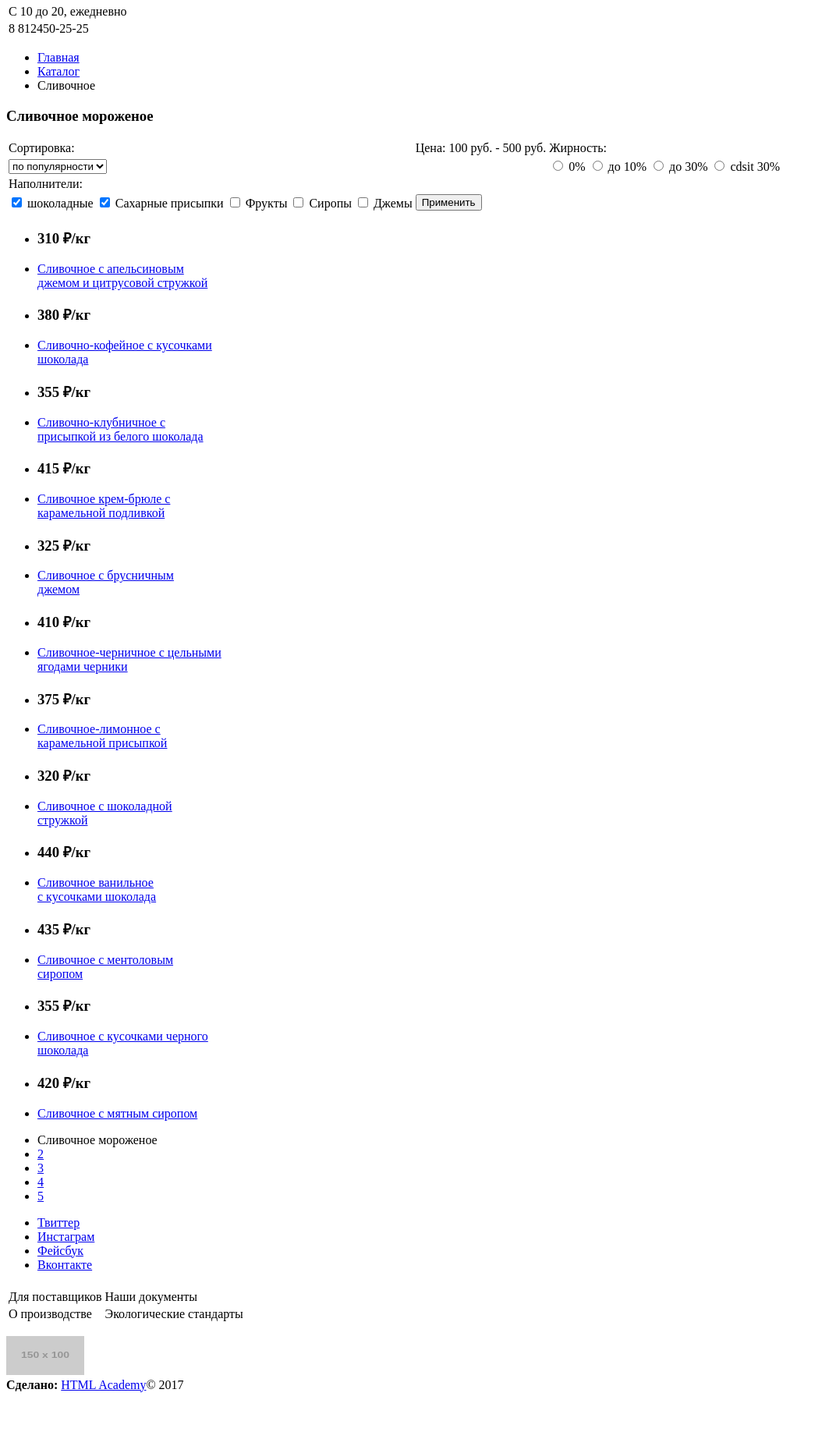
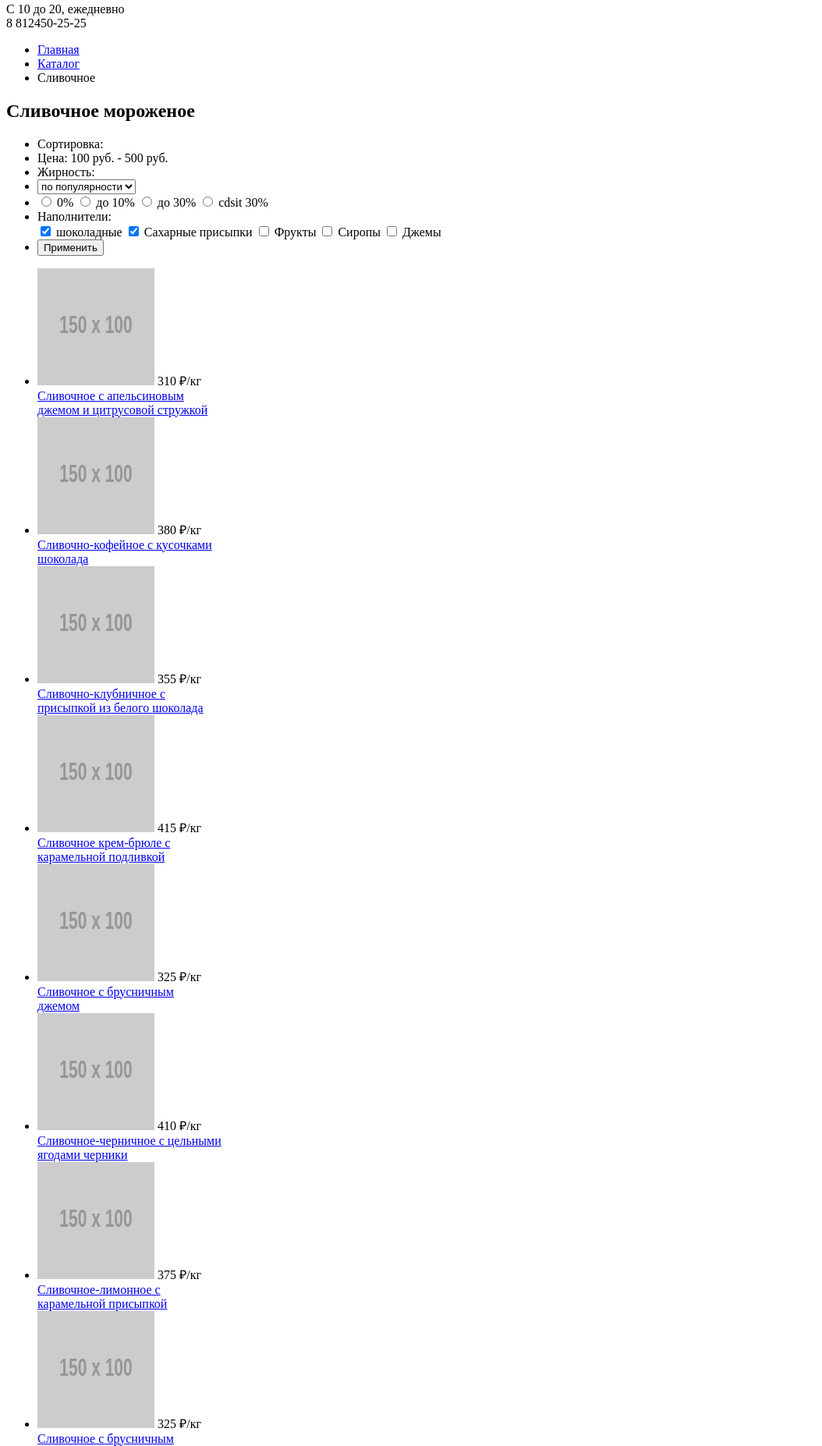
Before and after one commit to NORDMEN/179468-gllacy, a plain HTML site: page catalog.html in a window 1280 px wide. Shown: the part 233-2087 px from the top of the page at 78% size, without its empty margins (0-1054 px from the left). Before the commit the page ends 2034 px from the top, so only its background shows below. Drawn offline with Linux system fonts and the light colour scheme; placeholder pictures from the web are drawn by us.

Commit message:
Правки разметки
Устранил замечания

```diff
--- a/catalog.html
+++ b/catalog.html
@@ -24,37 +24,29 @@
             <li><span class="login">Вход</span></li>
             <li><span class="basket">Корзина</span></li>
           </ul>
-            <table>
-              <tr>
-                <td>С 10 до 20, ежедневно</td>
-              </tr>
-              <tr>
-                <td>8 812450-25-25</td>
-              </tr>
-            </table>
+          <p>С 10 до 20, ежедневно<br>8 812450-25-25</p>
       </nav>
     </header>
       <main class="container">
-          <header class="item-navigation">
+        <section class="item-navigation">
           <ul class="navi">
             <li><a href="index.html" title="Главная">Главная</a></li>
             <li><a href="catalog.html" title="Каталог">Каталог</a></li>
             <li>Сливочное</li>
           </ul>
-          <h3>Сливочное мороженое</h3>
+          <div class="selection">
+              <h2>Сливочное мороженое</h2>
               <form action="#" method="post">
-            <table class="catalogtable">
-              <tr>
-                <td>Сортировка:</td>
-                <td>Цена: 100 руб. - 500 руб.</td>
-                <td>Жирность:</td>
-              </tr>
-              <tr class="cloud">
-                  <td><select name="tech">
+                <ul>
+                  <li>Сортировка:</li>
+                  <li>Цена: 100 руб. - 500 руб.</li>
+                  <li>Жирность:</li>
+                  <li><!--ползунок-->
+                    <select name="tech">
                       <option>по популярности</option>
-                      </select></td>
-                  <td><!--ползунок--></td>
-                  <td>
+                    </select>
+                  </li>
+                  <li>
                     <label>
                       <input type="radio" name="question-one" value="a"> 0%
                     </label>
@@ -67,89 +59,91 @@
                     <label>
                       <input type="radio" name="question-one" value="d"> cdsit 30%
                     </label>
-                  </td>
-              </tr>
-              <tr>
-                <td>Наполнители:</td>
-              </tr>
-              <tr>
-                <td>
+                  </li>
+                  <li>Наполнители:<br>
                     <input type="checkbox" name="shoko" id="shoko" checked>
                       <label for="shoko">шоколадные</label>
                     <input type="checkbox" name="sugar" id="sugar" checked>
-                    <label for="shugar">Сахарные присыпки</label>
+                      <label for="sugar">Сахарные присыпки</label>
                     <input type="checkbox" name="fruit" id="fruit">
                       <label for="fruit">Фрукты</label>
                     <input type="checkbox" name="syrop" id="syrop">
                       <label for="syrop">Сиропы</label>
                     <input type="checkbox" name="jam" id="jam">
                       <label for="jam">Джемы</label>
-                </td>
-              <td><input type="submit" value="Применить"></td>
-              </tr>
-            </table>
+                  </li>
+                  <li><input type="submit" value="Применить"></li>
+                </ul>
               </form>
-          </header>
+            </div>
+        </section>
         <section class="items">
           <ul>
-            <li><h3>310 ₽/кг</h3></li>
-            <li><a href="#">Сливочное с апельсиновым<br>джемом и цитрусовой стружкой</a></li>
-            <!--фоновая картинка и картинка "хит"-->
-          </ul>
-          <ul>
-            <li><h3>380 ₽/кг</h3></li>
-            <li><a href="#">Сливочно-кофейное с кусочками<br>шоколада</a></li>
-            <!--фоновая картинка и картинка "хит"-->
-          </ul>
-          <ul>
-            <li><h3>355 ₽/кг</h3></li>
-            <li><a href="#">Сливочно-клубничное с<br>присыпкой из белого шоколада</a></li>
-            <!--фоновая картинка и картинка "хит"-->
-          </ul>
-          <ul>
-            <li><h3>415 ₽/кг</h3></li>
-            <li><a href="#">Сливочное крем-брюле с<br>карамельной подливкой</a></li>
-            <!--фоновая картинка и картинка "хит"-->
-          </ul>
-          <ul>
-            <li><h3>325 ₽/кг</h3></li>
-            <li><a href="#">Сливочное с брусничным<br>джемом</a></li>
-            <!--фоновая картинка и картинка "хит"-->
-            </ul>
-          <ul>
-            <li><h3>410 ₽/кг</h3></li>
-            <li><a href="#">Сливочное-черничное с цельными<br>ягодами черники</a></li>
-            <!--фоновая картинка и картинка "хит"-->
-          </ul>
-          <ul>
-            <li><h3>375 ₽/кг</h3></li>
-            <li><a href="#">Сливочное-лимонное с <br>карамельной присыпкой</a></li>
-            <!--фоновая картинка и картинка "хит"-->
-          </ul>
-          <ul>
-              <li><h3>320 ₽/кг</h3></li>
-              <li><a href="#">Сливочное с шоколадной<br>стружкой</a></li>
-              <!--фоновая картинка и картинка "хит"-->
-            </ul>
-            <ul>
-              <li><h3>440 ₽/кг</h3></li>
-              <li><a href="#">Сливочное ванильное<br>с кусочками шоколада</a></li>
-              <!--фоновая картинка и картинка "хит"-->
-            </ul>
-          <ul>
-            <li><h3>435 ₽/кг</h3></li>
-            <li><a href="#">Сливочное с ментоловым<br>сиропом</a></li>
-            <!--фоновая картинка и картинка "хит"-->
-          </ul>
-          <ul>
-            <li><h3>355 ₽/кг</h3></li>
-            <li><a href="#">Сливочное с кусочками черного<br>шоколада</a></li>
-            <!--фоновая картинка и картинка "хит"-->
-          </ul>
-          <ul>
-            <li><h3>420 ₽/кг</h3></li>
-            <li><a href="#">Сливочное с мятным сиропом</a></li>
-            <!--фоновая картинка и картинка "хит"-->
+            <li><img src="http://placehold.it/150x100" width="150" height="150" alt="C апельсиновым джемом">
+              <span class="price">310 ₽/кг</span><br>
+              <a href="#">Сливочное с апельсиновым<br>джемом и цитрусовой стружкой</a>
+              <!--кнопка при наведении-->
+            </li>
+            <li><img src="http://placehold.it/150x100" width="150" height="150" alt="Кофейное с кусочками шоколада">
+              <span class="price">380 ₽/кг</span><br>
+              <a href="#">Сливочно-кофейное с кусочками<br>шоколада</a>
+              <!--кнопка при наведении-->
+            </li>
+              <li><img src="http://placehold.it/150x100" width="150" height="150" alt="Клубничное">
+              <span class="price">355 ₽/кг</span><br>
+              <a href="#">Сливочно-клубничное с<br>присыпкой из белого шоколада</a>
+              <!--кнопка при наведении-->
+            </li>
+            <li><img src="http://placehold.it/150x100" width="150" height="150" alt="Крем-брюле">
+              <span class="price">415 ₽/кг</span><br>
+              <a href="#">Сливочное крем-брюле с<br>карамельной подливкой</a>
+              <!--кнопка при наведении-->
+            </li>
+            <li><img src="http://placehold.it/150x100" width="150" height="150" alt="С брусничным джемом">
+              <span class="price">325 ₽/кг</span><br>
+              <a href="#">Сливочное с брусничным<br>джемом</a>
+              <!--кнопка при наведении-->
+            </li>
+            <li><img src="http://placehold.it/150x100" width="150" height="150" alt="Черничное">
+              <span class="price">410 ₽/кг</span><br>
+              <a href="#">Сливочное-черничное с цельными<br>ягодами черники</a>
+              <!--кнопка при наведении-->
+            </li>
+            <li><img src="http://placehold.it/150x100" width="150" height="150" alt="Лимонное">
+              <span class="price">375 ₽/кг</span><br>
+              <a href="#">Сливочное-лимонное с <br>карамельной присыпкой</a>
+              <!--кнопка при наведении-->
+            </li>
+            <li><img src="http://placehold.it/150x100" width="150" height="150" alt="С брусничным джемом">
+              <span class="price">325 ₽/кг</span><br>
+              <a href="#">Сливочное с брусничным<br>джемом</a>
+              <!--кнопка при наведении-->
+            </li>
+            <li><img src="http://placehold.it/150x100" width="150" height="150" alt="С шоколадной крошкой">
+              <span class="price">320 ₽/кг</span><br>
+              <a href="#">Сливочное с шоколадной<br>крошкой</a>
+              <!--кнопка при наведении-->
+            </li>
+            <li><img src="http://placehold.it/150x100" width="150" height="150" alt="Ванильное с кусочками шоколада">
+              <span class="price">440 ₽/кг</span><br>
+              <a href="#">Сливочное ванильное<br>с кусочками шоколада</a>
+              <!--кнопка при наведении-->
+            </li>
+            <li><img src="http://placehold.it/150x100" width="150" height="150" alt="С ментоловым сиропом">
+              <span class="price">435 ₽/кг</span><br>
+              <a href="#">Сливочное с ментоловым<br>сиропом</a>
+              <!--кнопка при наведении-->
+            </li>
+            <li><img src="http://placehold.it/150x100" width="150" height="150" alt="С кусочками черного шоколада">
+              <span class="price">355 ₽/кг</span><br>
+              <a href="#">Сливочное с кусочками черного<br>шоколада</a>
+              <!--кнопка при наведении-->
+            </li>
+            <li><img src="http://placehold.it/150x100" width="150" height="150" alt="С мятным сиропом">
+              <span class="price">420 ₽/кг</span><br>
+              <a href="#">Сливочное с мятным<br>сиропом</a>
+              <!--кнопка при наведении-->
+            </li>
           </ul>
         </section>
         <div>
@@ -172,19 +166,12 @@
               </ul>
             </div>
             <div class="link">
-              <table>
-                <tr>
-                  <td><!--logo--></td>
-                </tr>
-                <tr>
-                  <td>Для поставщиков</td>
-                  <td>Наши документы</td>
-                </tr>
-                <tr>
-                  <td>О производстве</td>
-                  <td>Экологические стандарты</td>
-                </tr>
-              </table>
+              <ul>
+                <li>Для поставщиков</li>
+                <li>Наши документы</li>
+                <li>О производстве</li>
+                <li>Экологические стандарты</li>
+              </ul>
             </div>
             <p class="footer-copyright">
             <a href="https://htmlacademy.ru">
@@ -194,5 +181,6 @@
               <a class="button" href="https://htmlacademy.ru">HTML Academy</a>© 2017
             </p>
           </footer>
+
   </body>
 </html>
```
Also changed, not shown: index.html (+68 -75 lines). Lines whose indentation alone changed are shown as unchanged.
